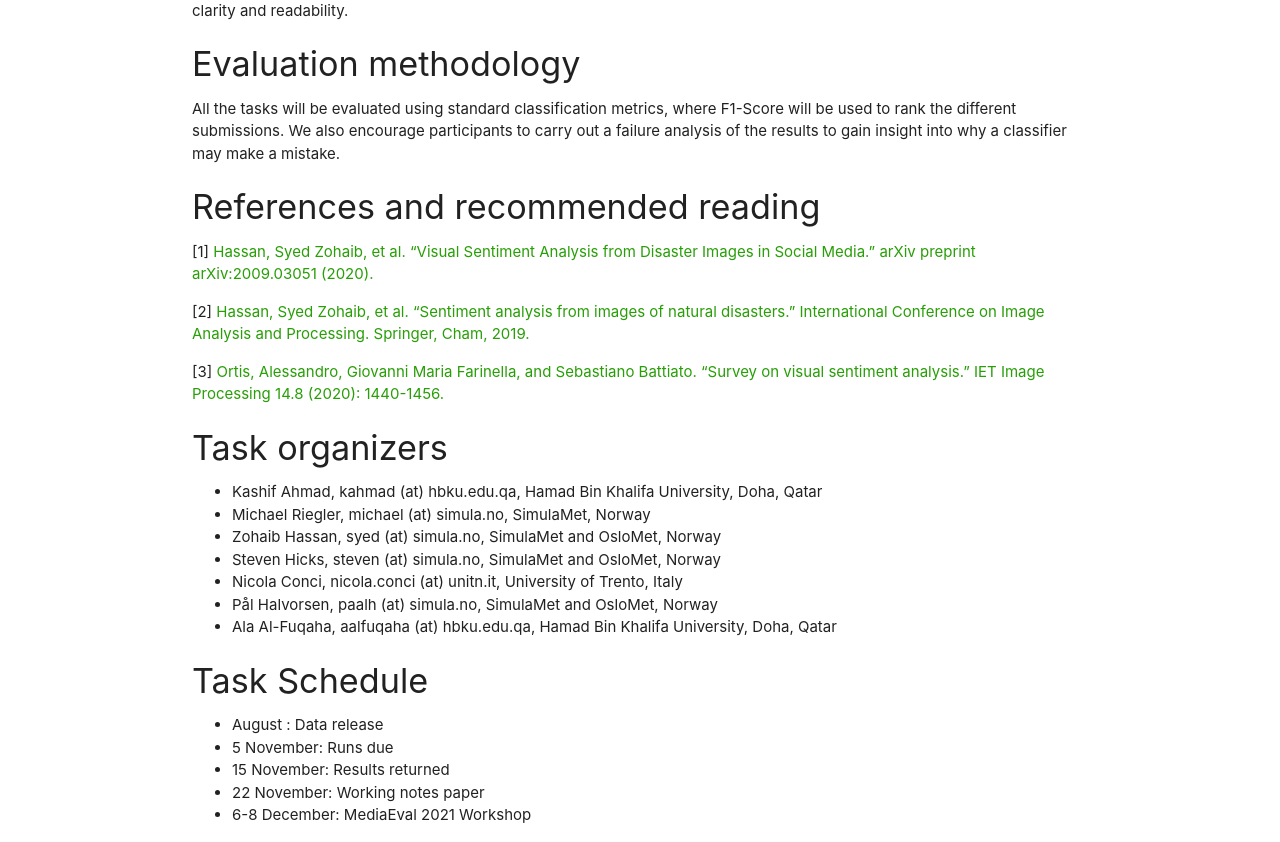
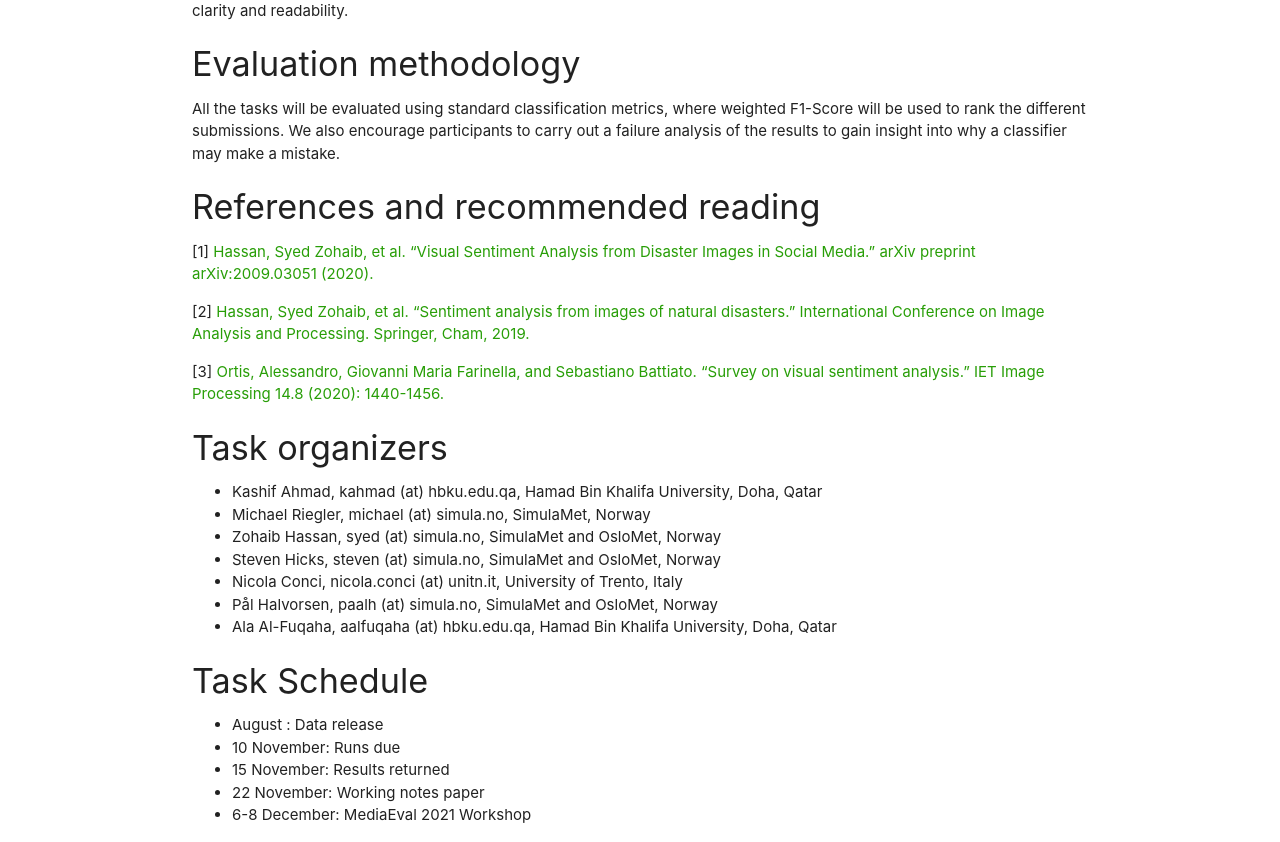
Before and after one commit to multimediaeval/multimediaeval.github.io, a Jekyll site: the page built from _editions/2021/tasks/visualsentiment .md, in a window 1280 px wide and 1400 px high, scrolled down 1193 px. Shown: the part 225-1067 px from the top of the window. Built offline with Jekyll 4.4.1, drawn with Linux system fonts in a browser that asks for light colours.

Commit message:
Update visualsentiment .md

```diff
--- a/_editions/2021/tasks/visualsentiment .md
+++ b/_editions/2021/tasks/visualsentiment .md
@@ -40,7 +40,7 @@ The dataset was annotated through a crowd-sourcing study using Microworkers, whe
 <!-- # This description needs to make clear what the crowdworkers were actually asked. It seems that they are not reporting their own experience of the emotional impact of the photographs, but rather the intention of the photographer-->
 
 #### Evaluation methodology
-All the tasks will be evaluated using standard classification metrics, where F1-Score will be used to rank the different submissions. We also encourage participants to carry out a failure analysis of the results to gain insight into why a classifier may make a mistake.
+All the tasks will be evaluated using standard classification metrics, where weighted F1-Score will be used to rank the different submissions. We also encourage participants to carry out a failure analysis of the results to gain insight into why a classifier may make a mistake.
 
 #### References and recommended reading
 <!-- # Please use the ACM format for references https://www.acm.org/publications/authors/reference-formatting (but no DOI needed)-->
@@ -62,7 +62,7 @@ All the tasks will be evaluated using standard classification metrics, where F1-
 
 #### Task Schedule
 * August : Data release <!-- # Replace XX with your date. We suggest setting the date in June-July-->
-* 5 November: Runs due <!-- # Replace XX with your date. We suggest setting enough time in order to have enough time to assess and return the results by the Results returned deadline-->
+* 10 November: Runs due <!-- # Replace XX with your date. We suggest setting enough time in order to have enough time to assess and return the results by the Results returned deadline-->
 * 15 November: Results returned  <!-- Replace XX with your date. Latest possible should be 15 November-->
 * 22 November: Working notes paper  <!-- Fixed. Please do not change. Exact date to be decided-->
 * 6-8 December: MediaEval 2021 Workshop <!-- Fixed. Please do not change. Exact date to be decided-->
```
